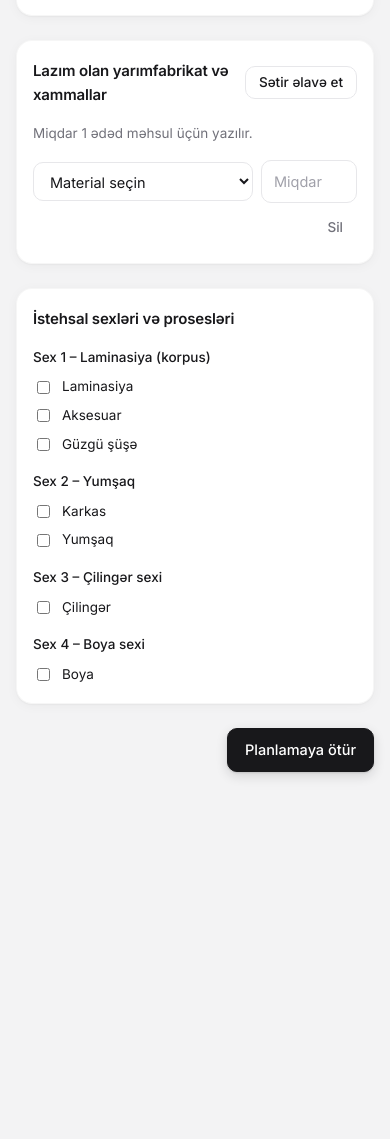
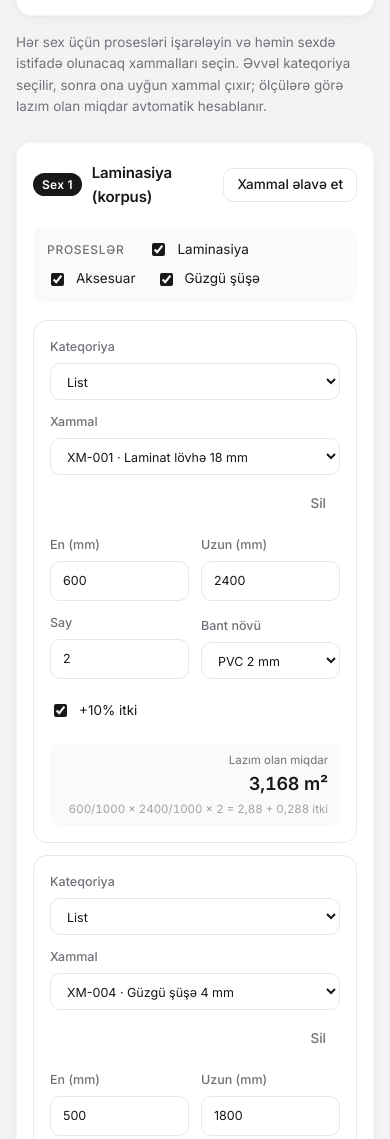
Before and after one commit to habibmammadov1/alzzoni-init, a plain HTML site: page design-SF-2026-0006.html in a window 390 px wide. Shown: the part 1176-2315 px from the top of the page. Before the commit the page ends 1988 px from the top, so only its background shows below. Drawn offline with Linux system fonts and the light colour scheme.

Commit message:
Design screen: per-workshop materials with auto quantity
Each of the 4 workshops lists its processes and its own materials.
A material is picked by category first; width x length x count gives
the needed quantity automatically, with an optional 10% waste.

Co-Authored-By: Claude Opus 5.5 <noreply@anthropic.com>

```diff
--- a/css/app.css
+++ b/css/app.css
@@ -370,10 +370,30 @@ small.muted { display: block; font-weight: 400; }
 .choice strong { font-weight: 600; color: var(--ink); }
 .choice span { color: var(--muted); font-size: 13px; }
 
-.lines { display: grid; gap: 8px; }
-.line { display: grid; grid-template-columns: 1fr 130px auto; gap: 8px; align-items: center; }
+.design-hint { margin: -8px 0 0; }
+.sex-card { display: grid; gap: 18px; }
+.sex-card h2 { display: flex; align-items: center; gap: 10px; }
+.sex-no { flex: none; white-space: nowrap; padding: 2px 9px; border-radius: 999px; background: var(--ink); color: #fff; font-size: 12px; font-weight: 600; letter-spacing: .02em; }
+.sex-procs { display: flex; flex-wrap: wrap; align-items: center; gap: 8px 20px; padding: 12px 14px; border-radius: var(--radius-small); background: var(--row-hover); }
+.sex-procs legend { float: left; padding: 0; margin-right: 4px; color: var(--muted); font-size: 12px; font-weight: 500; text-transform: uppercase; letter-spacing: .06em; }
+.mat-lines { display: grid; gap: 12px; }
+.mat-lines:empty { display: none; }
+.mat-line { display: grid; gap: 14px; padding: 16px; border: 1px solid var(--line); border-radius: 14px; }
+.mat-head { display: grid; grid-template-columns: minmax(140px, 200px) minmax(0, 1fr) auto; gap: 12px; align-items: end; }
+.mat-head label, .mat-body label:not(.check) { font-size: 12.5px; color: var(--muted); }
+.mat-body { display: grid; grid-template-columns: repeat(auto-fit, minmax(110px, 1fr)); gap: 12px; align-items: end; }
+.mat-body[hidden], .mat-body [hidden] { display: none; }
+.mat-loss { align-self: end; min-height: 40px; font-size: 13.5px; }
+.mat-result { grid-column: span 2; display: grid; gap: 1px; justify-items: end; padding: 8px 12px; border-radius: var(--radius-small); background: var(--row-hover); text-align: right; }
+.mat-result small { color: var(--muted); font-size: 11.5px; }
+.mat-result strong { color: var(--ink); font-size: 18px; font-weight: 600; letter-spacing: -.01em; font-variant-numeric: tabular-nums; }
+.mat-result span { color: var(--faint); font-size: 11.5px; font-variant-numeric: tabular-nums; }
+.mat-remove { align-self: end; }
+.mat-empty { margin: 0; padding: 14px; border: 1px dashed var(--line); border-radius: 14px; color: var(--faint); font-size: 13.5px; text-align: center; }
+.mat-empty[hidden] { display: none; }
+.mat-total td { padding: 9px 0; border-top: 1px solid var(--line); }
+.mat-total tr:first-child td { border-top: 0; }
 
-.route-grid { display: grid; grid-template-columns: repeat(auto-fit, minmax(200px, 1fr)); gap: 16px; }
 fieldset { margin: 0; padding: 0; border: 0; display: grid; gap: 7px; align-content: start; min-width: 0; }
 legend { padding: 0 0 8px; font-size: 13.5px; font-weight: 500; color: var(--ink); }
 
@@ -531,8 +551,9 @@ legend { padding: 0 0 8px; font-size: 13.5px; font-weight: 500; color: var(--ink
     .table th:first-child, .table td:first-child { padding-left: 16px; }
     .table th:last-child, .table td:last-child { padding-right: 16px; }
     .issue-head { padding: 12px 16px; }
-    .line { grid-template-columns: 1fr 96px; }
-    .line [data-remove] { grid-column: 1 / -1; justify-self: end; }
+    .mat-head { grid-template-columns: minmax(0, 1fr); }
+    .mat-result { grid-column: 1 / -1; }
+    .mat-remove { justify-self: end; }
     .contact-row { grid-template-columns: minmax(0, 1fr) minmax(0, 1fr); padding-bottom: 8px; border-bottom: 1px solid var(--line); }
     .contact-head { display: none; }
 }
--- a/design-SF-2026-0006.html
+++ b/design-SF-2026-0006.html
@@ -115,83 +115,79 @@
             <label>Texniki məlumatlar <textarea name="technicalNotes" rows="2"></textarea></label>
         </section>
 
-        <section class="card card-pad">
+        <p class="note design-hint">Hər sex üçün prosesləri işarələyin və həmin sexdə istifadə olunacaq xammalları seçin. Əvvəl kateqoriya seçilir, sonra ona uyğun xammal çıxır; ölçülərə görə lazım olan miqdar avtomatik hesablanır.</p>
+        <section class="card card-pad sex-card" data-sex="1">
             <div class="card-title-row">
-                <h2>Lazım olan yarımfabrikat və xammallar</h2>
-                <button class="btn btn-small" type="button" id="add-line">Sətir əlavə et</button>
+                <h2><span class="sex-no">Sex 1</span>Laminasiya (korpus)</h2>
+                <button class="btn btn-small" type="button" data-add>Xammal əlavə et</button>
             </div>
-            <p class="note">Miqdar 1 ədəd məhsul üçün yazılır.</p>
-            <div id="lines" class="lines">
-                <div class="line" data-line>
-                    <select name="materialCode" required aria-label="Material">
-                        <option value="">Material seçin</option>
-                        <option value="XM-001">XM-001 · Laminat lövhə 18 mm (ədəd)</option>
-                        <option value="XM-002">XM-002 · MDF lövhə 16 mm (ədəd)</option>
-                        <option value="XM-003">XM-003 · Menteşə (ədəd)</option>
-                        <option value="XM-004">XM-004 · Güzgü şüşə 4 mm (m²)</option>
-                        <option value="XM-005">XM-005 · Sünger 40 dns (m²)</option>
-                        <option value="XM-006">XM-006 · Mebel parçası (m)</option>
-                        <option value="XM-007">XM-007 · Metal profil (m)</option>
-                        <option value="XM-008">XM-008 · Boya (poliuretan) (kq)</option>
-                        <option value="XM-009">XM-009 · Dekorativ aksesuar (xüsusi) (ədəd)</option>
-                        <option value="YF-001">YF-001 · Korpus paneli (ədəd)</option>
-                        <option value="YF-002">YF-002 · Divan karkası (ədəd)</option>
-                        <option value="YF-003">YF-003 · Metal ayaq dəsti (dəst)</option>
-                    </select>
-                    <input name="materialQty" type="number" min="0.001" step="0.001" placeholder="Miqdar" required aria-label="Miqdar">
-                    <button class="btn btn-small btn-ghost" type="button" data-remove aria-label="Sətri sil">Sil</button>
-                </div>
+            <fieldset class="sex-procs">
+                <legend>Proseslər</legend>
+                <label class="check"><input type="checkbox" name="route" value="1-1" checked> <span>Laminasiya</span></label>
+                <label class="check"><input type="checkbox" name="route" value="1-2" checked> <span>Aksesuar</span></label>
+                <label class="check"><input type="checkbox" name="route" value="1-3" checked> <span>Güzgü şüşə</span></label>
+            </fieldset>
+            <div class="mat-lines" data-lines>
+                <div class="mat-line" data-line data-init='{"cat": "list", "mat": "XM-001", "en": 600, "uzun": 2400, "say": 2, "band": "PVC-2", "loss": true}'></div>
+                <div class="mat-line" data-line data-init='{"cat": "list", "mat": "XM-004", "en": 500, "uzun": 1800, "say": 2, "band": "", "loss": true}'></div>
+                <div class="mat-line" data-line data-init='{"cat": "eded", "mat": "XM-003", "en": "", "uzun": "", "say": 8, "band": "", "loss": false}'></div>
             </div>
+            <p class="mat-empty" data-empty>Bu sex üçün hələ xammal seçilməyib.</p>
+        </section>
+
+        <section class="card card-pad sex-card" data-sex="2">
+            <div class="card-title-row">
+                <h2><span class="sex-no">Sex 2</span>Yumşaq</h2>
+                <button class="btn btn-small" type="button" data-add>Xammal əlavə et</button>
+            </div>
+            <fieldset class="sex-procs">
+                <legend>Proseslər</legend>
+                <label class="check"><input type="checkbox" name="route" value="2-1"> <span>Karkas</span></label>
+                <label class="check"><input type="checkbox" name="route" value="2-2"> <span>Yumşaq</span></label>
+            </fieldset>
+            <div class="mat-lines" data-lines>
+            </div>
+            <p class="mat-empty" data-empty>Bu sex üçün hələ xammal seçilməyib.</p>
+        </section>
+
+        <section class="card card-pad sex-card" data-sex="3">
+            <div class="card-title-row">
+                <h2><span class="sex-no">Sex 3</span>Çilingər sexi</h2>
+                <button class="btn btn-small" type="button" data-add>Xammal əlavə et</button>
+            </div>
+            <fieldset class="sex-procs">
+                <legend>Proseslər</legend>
+                <label class="check"><input type="checkbox" name="route" value="3-1" checked> <span>Çilingər</span></label>
+            </fieldset>
+            <div class="mat-lines" data-lines>
+                <div class="mat-line" data-line data-init='{"cat": "metraj", "mat": "XM-007", "en": "", "uzun": 2400, "say": 2, "band": "", "loss": true}'></div>
+            </div>
+            <p class="mat-empty" data-empty>Bu sex üçün hələ xammal seçilməyib.</p>
+        </section>
+
+        <section class="card card-pad sex-card" data-sex="4">
+            <div class="card-title-row">
+                <h2><span class="sex-no">Sex 4</span>Boya sexi</h2>
+                <button class="btn btn-small" type="button" data-add>Xammal əlavə et</button>
+            </div>
+            <fieldset class="sex-procs">
+                <legend>Proseslər</legend>
+                <label class="check"><input type="checkbox" name="route" value="4-1"> <span>Boya</span></label>
+            </fieldset>
+            <div class="mat-lines" data-lines>
+            </div>
+            <p class="mat-empty" data-empty>Bu sex üçün hələ xammal seçilməyib.</p>
         </section>
 
         <section class="card card-pad">
-            <h2>İstehsal sexləri və prosesləri</h2>
-            <div class="route-grid">
-                <fieldset>
-                    <legend>Sex 1 – Laminasiya (korpus)</legend>
-                    <label class="check">
-                        <input type="checkbox" name="route" value="1-1"> <span>Laminasiya</span>
-                    </label><label class="check">
-                        <input type="checkbox" name="route" value="1-2"> <span>Aksesuar</span>
-                    </label><label class="check">
-                        <input type="checkbox" name="route" value="1-3"> <span>Güzgü şüşə</span>
-                    </label>
-                </fieldset>
-                <fieldset>
-                    <legend>Sex 2 – Yumşaq</legend>
-                    <label class="check">
-                        <input type="checkbox" name="route" value="2-1"> <span>Karkas</span>
-                    </label><label class="check">
-                        <input type="checkbox" name="route" value="2-2"> <span>Yumşaq</span>
-                    </label>
-                </fieldset>
-                <fieldset>
-                    <legend>Sex 3 – Çilingər sexi</legend>
-                    <label class="check">
-                        <input type="checkbox" name="route" value="3-1"> <span>Çilingər</span>
-                    </label>
-                </fieldset>
-                <fieldset>
-                    <legend>Sex 4 – Boya sexi</legend>
-                    <label class="check">
-                        <input type="checkbox" name="route" value="4-1"> <span>Boya</span>
-                    </label>
-                </fieldset>
-            </div>
+            <h2>Ümumi xammal ehtiyacı</h2>
+            <p class="note">Bütün sexlər üzrə, itki faizi daxil.</p>
+            <div class="table-wrap"><table class="table calc mat-total"><tbody id="total"></tbody></table></div>
         </section>
 
         <div class="form-actions"><button class="btn btn-primary" type="submit">Planlamaya ötür</button></div>
     </form>
-    <script>
-        const lines = document.getElementById('lines');
-        const blank = lines.querySelector('[data-line]').cloneNode(true);
-        document.getElementById('add-line').addEventListener('click', () => lines.append(blank.cloneNode(true)));
-        lines.addEventListener('click', event => {
-            if (event.target.matches('[data-remove]') && lines.children.length > 1) {
-                event.target.closest('[data-line]').remove();
-            }
-        });
-    </script>
+    <script src="js/design.js"></script>
 </main>
     </div>
 </div>
--- /dev/null
+++ b/js/design.js
@@ -0,0 +1,201 @@
+// Dizayn ekranı: hər sex üçün xammal seçimi və miqdarın avtomatik hesablanması.
+(() => {
+    const LOSS = 0.10;
+
+    const CATEGORIES = {
+        list:   { label: 'List',   unit: 'm²', fields: ['en', 'uzun', 'say'], calc: v => v.en / 1000 * v.uzun / 1000 * v.say },
+        metraj: { label: 'Metraj', unit: 'm',  fields: ['uzun', 'say'],       calc: v => v.uzun / 1000 * v.say },
+        eded:   { label: 'Ədəd',   unit: '',   fields: ['say'],               calc: v => v.say },
+        kq:     { label: 'Çəki',   unit: 'kq', fields: ['say'],               calc: v => v.say }
+    };
+
+    const MATERIALS = [
+        { code: 'XM-001', name: 'Laminat lövhə 18 mm', cat: 'list', band: true },
+        { code: 'XM-002', name: 'MDF lövhə 16 mm', cat: 'list', band: true },
+        { code: 'YF-001', name: 'Korpus paneli', cat: 'list', band: true },
+        { code: 'XM-004', name: 'Güzgü şüşə 4 mm', cat: 'list' },
+        { code: 'XM-005', name: 'Sünger 40 dns', cat: 'list' },
+        { code: 'XM-006', name: 'Mebel parçası', cat: 'metraj' },
+        { code: 'XM-007', name: 'Metal profil', cat: 'metraj' },
+        { code: 'XM-003', name: 'Menteşə', cat: 'eded', unit: 'ədəd' },
+        { code: 'XM-009', name: 'Dekorativ aksesuar (xüsusi)', cat: 'eded', unit: 'ədəd' },
+        { code: 'YF-002', name: 'Divan karkası', cat: 'eded', unit: 'ədəd' },
+        { code: 'YF-003', name: 'Metal ayaq dəsti', cat: 'eded', unit: 'dəst' },
+        { code: 'XM-008', name: 'Boya (poliuretan)', cat: 'kq' }
+    ];
+
+    const BANDS = [
+        ['', 'Bant yoxdur'],
+        ['PVC-04', 'PVC 0,4 mm'],
+        ['PVC-2', 'PVC 2 mm'],
+        ['ABS-1', 'ABS 1 mm']
+    ];
+
+    const byCode = Object.fromEntries(MATERIALS.map(m => [m.code, m]));
+    const unitOf = m => m.unit || CATEGORIES[m.cat].unit;
+    const fmt = n => (Math.round(n * 1000) / 1000).toFixed(3).replace(/\.?0+$/, '').replace('.', ',');
+    const options = (pairs, selected) => pairs.map(([v, t]) =>
+        `<option value="${v}"${v === selected ? ' selected' : ''}>${t}</option>`).join('');
+
+    const template = `
+        <div class="mat-head">
+            <label>Kateqoriya
+                <select data-cat>
+                    <option value="">Seçin</option>
+                    ${Object.entries(CATEGORIES).map(([k, c]) => `<option value="${k}">${c.label}</option>`).join('')}
+                </select>
+            </label>
+            <label>Xammal
+                <select data-mat disabled><option value="">Əvvəl kateqoriya seçin</option></select>
+            </label>
+            <button class="btn btn-small btn-ghost mat-remove" type="button" data-remove aria-label="Sətri sil">Sil</button>
+        </div>
+        <div class="mat-body" hidden>
+            <label data-field="en">En (mm) <input type="number" min="0" step="1" data-en placeholder="0"></label>
+            <label data-field="uzun">Uzun (mm) <input type="number" min="0" step="1" data-uzun placeholder="0"></label>
+            <label data-field="say"><span data-say-label>Say</span> <input type="number" min="0" step="1" data-say placeholder="0"></label>
+            <label data-field="band" hidden>Bant növü <select data-band>${options(BANDS, '')}</select></label>
+            <label class="check mat-loss"><input type="checkbox" data-loss checked> <span>+10% itki</span></label>
+            <div class="mat-result" aria-live="polite">
+                <small>Lazım olan miqdar</small>
+                <strong data-result>—</strong>
+                <span data-formula></span>
+            </div>
+        </div>`;
+
+    function fillMaterials(line, cat, selected) {
+        const select = line.querySelector('[data-mat]');
+        const list = MATERIALS.filter(m => m.cat === cat);
+        select.disabled = !cat;
+        select.innerHTML = cat
+            ? '<option value="">Xammal seçin</option>' + options(list.map(m => [m.code, `${m.code} · ${m.name}`]), selected)
+            : '<option value="">Əvvəl kateqoriya seçin</option>';
+    }
+
+    function compute(line) {
+        const cat = line.querySelector('[data-cat]').value;
+        const material = byCode[line.querySelector('[data-mat]').value];
+        const body = line.querySelector('.mat-body');
+        body.hidden = !cat || !material;
+        line.dataset.qty = '';
+        if (body.hidden) return;
+
+        const c = CATEGORIES[cat];
+        body.querySelectorAll('[data-field]').forEach(f => {
+            const name = f.dataset.field;
+            f.hidden = name === 'band' ? !material.band : !c.fields.includes(name);
+        });
+        line.querySelector('[data-say-label]').textContent = cat === 'kq' ? 'Miqdar (kq)' : 'Say';
+
+        const v = {
+            en: +line.querySelector('[data-en]').value || 0,
+            uzun: +line.querySelector('[data-uzun]').value || 0,
+            say: +line.querySelector('[data-say]').value || 0
+        };
+        const base = c.calc(v);
+        const loss = line.querySelector('[data-loss]').checked;
+        const total = loss ? base * (1 + LOSS) : base;
+        const unit = unitOf(material);
+
+        const result = line.querySelector('[data-result]');
+        const formula = line.querySelector('[data-formula]');
+        if (!base) {
+            result.textContent = '—';
+            formula.textContent = c.fields.length > 1 ? 'Ölçüləri və sayı daxil edin' : 'Sayı daxil edin';
+            return;
+        }
+        result.textContent = `${fmt(total)} ${unit}`;
+        const parts = {
+            list: `${v.en}/1000 × ${v.uzun}/1000 × ${v.say} = ${fmt(base)}`,
+            metraj: `${v.uzun}/1000 × ${v.say} = ${fmt(base)}`
+        }[cat] || fmt(base);
+        formula.textContent = loss ? `${parts} + ${fmt(base * LOSS)} itki` : parts;
+        line.dataset.qty = total;
+    }
+
+    function makeLine(init = {}) {
+        const line = document.createElement('div');
+        line.className = 'mat-line';
+        line.dataset.line = '';
+        line.innerHTML = template;
+        if (init.cat) {
+            line.querySelector('[data-cat]').value = init.cat;
+            fillMaterials(line, init.cat, init.mat);
+            line.querySelector('[data-en]').value = init.en ?? '';
+            line.querySelector('[data-uzun]').value = init.uzun ?? '';
+            line.querySelector('[data-say]').value = init.say ?? '';
+            line.querySelector('[data-band]').value = init.band || '';
+            line.querySelector('[data-loss]').checked = init.loss !== false;
+        }
+        compute(line);
+        return line;
+    }
+
+    function refresh(card) {
+        const lines = card.querySelector('[data-lines]');
+        card.querySelector('[data-empty]').hidden = lines.children.length > 0;
+    }
+
+    function updateTotals() {
+        const sums = new Map();
+        document.querySelectorAll('.sex-card').forEach(card => {
+            card.querySelectorAll('[data-line]').forEach(line => {
+                const code = line.querySelector('[data-mat]').value;
+                const qty = +line.dataset.qty;
+                if (!code || !qty) return;
+                const row = sums.get(code) || { qty: 0, sexes: new Set() };
+                row.qty += qty;
+                row.sexes.add('Sex ' + card.dataset.sex);
+                sums.set(code, row);
+            });
+        });
+        const body = document.getElementById('total');
+        body.innerHTML = sums.size
+            ? [...sums].map(([code, r]) => {
+                const m = byCode[code];
+                return `<tr><td><strong>${m.name}</strong> <span class="muted">· ${code} · ${[...r.sexes].join(', ')}</span></td>
+                        <td class="num">${fmt(r.qty)} ${unitOf(m)}</td></tr>`;
+            }).join('')
+            : '<tr><td class="muted">Hələ xammal seçilməyib.</td><td></td></tr>';
+    }
+
+    document.querySelectorAll('.sex-card').forEach(card => {
+        const lines = card.querySelector('[data-lines]');
+        lines.querySelectorAll('[data-init]').forEach(holder => {
+            holder.replaceWith(makeLine(JSON.parse(holder.dataset.init)));
+        });
+        refresh(card);
+
+        card.querySelector('[data-add]').addEventListener('click', () => {
+            const line = makeLine();
+            lines.append(line);
+            refresh(card);
+            line.querySelector('[data-cat]').focus();
+        });
+
+        card.addEventListener('click', event => {
+            const remove = event.target.closest('[data-remove]');
+            if (!remove) return;
+            remove.closest('[data-line]').remove();
+            refresh(card);
+            updateTotals();
+        });
+
+        card.addEventListener('change', event => {
+            const line = event.target.closest('[data-line]');
+            if (!line) return;
+            if (event.target.matches('[data-cat]')) fillMaterials(line, event.target.value, '');
+            compute(line);
+            updateTotals();
+        });
+
+        card.addEventListener('input', event => {
+            const line = event.target.closest('[data-line]');
+            if (!line || !event.target.matches('input[type=number]')) return;
+            compute(line);
+            updateTotals();
+        });
+    });
+
+    updateTotals();
+})();
```
